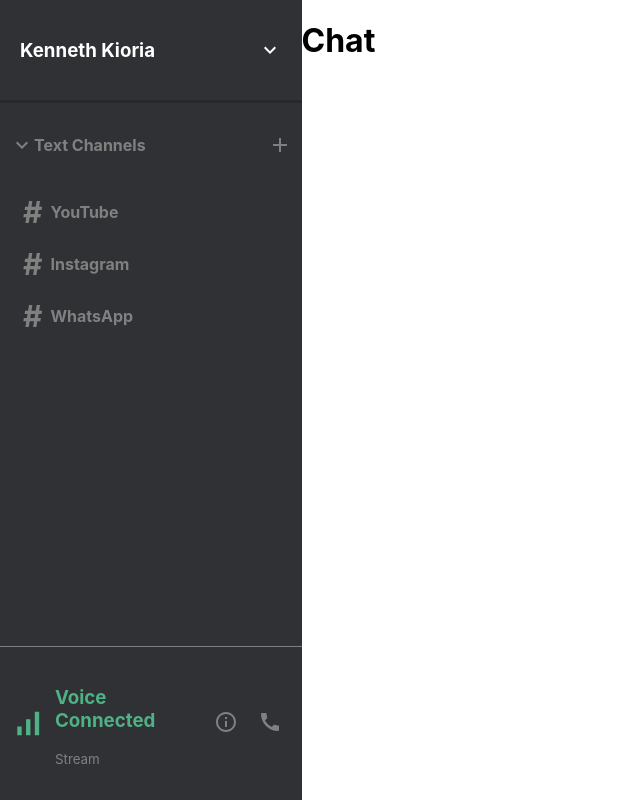
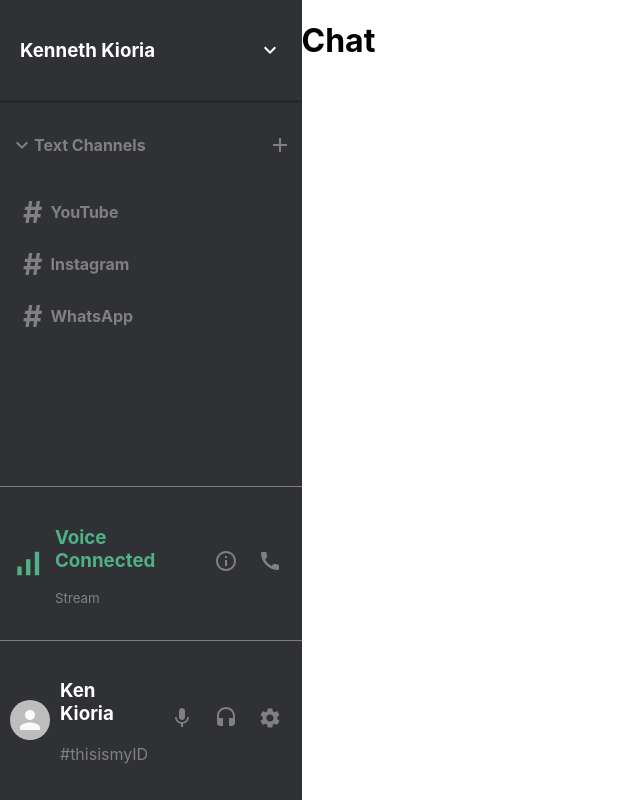
Before and after one commit to kioria95/Discord-Clone, a React (Create React App) app: page / in a window 1280 px wide. Shown: the whole page, without its empty margins (0-640 px from the left). Built offline with nearby package versions, Linux system fonts and the light colour scheme.

Commit message:
Completed Sidebar

```diff
--- a/src/Sidebar.css
+++ b/src/Sidebar.css
@@ -36,13 +36,13 @@
   color: gray;
 }
 
-.sidebar__header{
+.sidebar__header {
   display: flex;
   align-items: center;
 }
 
-
-.sidebar__voice{
+.sidebar__voice,
+.sidebar__profile {
   display: flex;
   justify-content: space-between;
   align-items: center;
@@ -52,18 +52,29 @@
   color: gray;
 }
 
-.sidebar__voiceInfo{
-  flex:1;
+.sidebar__voiceInfo {
+  flex: 1;
   padding: 10px;
 }
-.sidebar__voiceIcon ,.sidebar__voiceInfo > h3{
+.sidebar__voiceIcon,
+.sidebar__voiceInfo > h3 {
   color: #4fb185;
 }
 
-.sidebar__voiceInfo > p{
+.sidebar__voiceInfo > p {
   font-size: smaller;
 }
 
-.sidebar__voiceIcons > .MuiSvgIcon-root{
+.sidebar__voiceIcons > .MuiSvgIcon-root,
+.sidebar__profileIcons > .MuiSvgIcon-root {
   padding: 10px;
 }
+
+.sidebar__profileInfo {
+  flex: 1;
+  padding: 10px;
+}
+
+.sidebar__profileInfo > h3 {
+  color: white;
+}
--- a/src/Sidebar.js
+++ b/src/Sidebar.js
@@ -6,6 +6,10 @@ import SidebarChannel from "./SidebarChannel";
 import SignalCellularAltIcon from "@material-ui/icons/SignalCellularAlt";
 import InfoOutlinedIcon from "@material-ui/icons/InfoOutlined";
 import CallIcon from "@material-ui/icons/Call";
+import { Avatar } from "@material-ui/core";
+import MicIcon from "@material-ui/icons/Mic";
+import HeadsetIcon from "@material-ui/icons/Headset";
+import SettingsIcon from "@material-ui/icons/Settings";
 
 function Sidebar() {
   return (
@@ -47,6 +51,20 @@ function Sidebar() {
           <CallIcon />
         </div>
       </div>
+
+      <div className="sidebar__profile">
+        <Avatar />
+        <div className="sidebar__profileInfo">
+          <h3>Ken Kioria</h3>
+          <p>#thisismyID</p>
+        </div>
+
+        <div className="sidebar__profileIcons">
+          <MicIcon />
+          <HeadsetIcon />
+          <SettingsIcon />
+        </div>
+      </div>
     </div>
   );
 }
```
